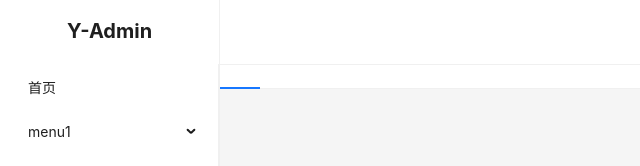
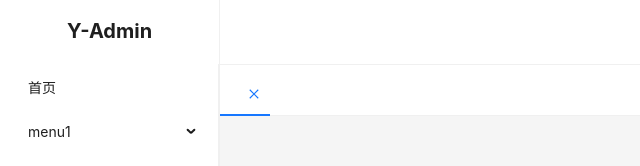
Before and after one commit to Yixi/vite-react-typescript-admin-starter, a React (Vite) app: page / in a window 1280 px wide. Shown: the top 166 px of the page, without its empty margins (0-640 px from the left). Built offline with nearby package versions, Linux system fonts and the light colour scheme.

Commit message:
add tab close

```diff
--- a/src/layout/TabBar/index.module.less
+++ b/src/layout/TabBar/index.module.less
@@ -4,7 +4,14 @@
       margin: 0;
     }
     .ant-tabs .ant-tabs-tab {
-      padding: 12px 20px;
+      padding: 12px 10px 12px 20px;
     }
   }
 }
+
+.close {
+  font-size: 12px;
+  &:hover {
+    transform: scale(1.2);
+  }
+}
--- a/src/layout/TabBar/index.tsx
+++ b/src/layout/TabBar/index.tsx
@@ -1,33 +1,73 @@
 import { routeConfig } from '@root/routes'
 import { parseRoutesFlatten } from '@root/utils/parseRoute'
-import { Tabs, theme } from 'antd'
-import { TabsProps } from 'antd/lib'
-import { find } from 'lodash'
+import { Space, Tabs, theme } from 'antd'
+import { find, findIndex, last, map } from 'lodash'
 import React, { useEffect, useMemo } from 'react'
 import { useLocation, useNavigate } from 'react-router-dom'
 import styles from './index.module.less'
+import { CloseOutlined } from '@ant-design/icons'
+import { RouteInfo } from '@root/types/base'
 
 const TabBar = () => {
   const navigate = useNavigate()
   const { pathname } = useLocation()
   const { token } = theme.useToken()
-  const [tabs, setTabs] = React.useState<TabsProps['items']>([])
+  const [tabs, setTabs] = React.useState<
+    { pathname: string; route: RouteInfo }[]
+  >([])
   const [activeKey, setActiveKey] = React.useState(pathname)
 
   const flattenRoutes = useMemo(() => {
     return parseRoutesFlatten(routeConfig)
   }, [routeConfig])
 
+  const onRemoveTab = (pathname: string) => {
+    // console.log(pathname)
+    // console.log(tabs)
+    const tabIndex = findIndex(tabs, { pathname: pathname })
+    // console.log(tabIndex)
+    const newTabs = tabs.filter((tab) => tab.pathname !== pathname)
+    setTabs(newTabs)
+
+    if (pathname === location.pathname) {
+      // console.log(newTabs)
+      let nextTab = newTabs[tabIndex]
+      if (!nextTab) {
+        nextTab = last(newTabs)
+      }
+      if (!nextTab) {
+        nextTab = { pathname: '/', route: null }
+      }
+      navigate(nextTab.pathname)
+    }
+  }
+
   useEffect(() => {
-    if (!find(tabs, { key: pathname })) {
+    console.log(pathname)
+    if (!find(tabs, { pathname })) {
       const route = find(flattenRoutes, { path: pathname })
-      setTabs((prev) => [
-        ...prev,
-        { key: pathname, label: route?.meta?.title || '' },
-      ])
+      setTabs((prev) => [...prev, { pathname, route }])
     }
     setActiveKey(pathname)
   }, [pathname, flattenRoutes])
+
+  const tabItems = useMemo(() => {
+    return map(tabs, (tab) => ({
+      key: tab.pathname,
+      label: (
+        <Space>
+          <span>{tab.route?.meta?.title || ''}</span>
+          <CloseOutlined
+            className={styles.close}
+            onClick={(event) => {
+              event.stopPropagation()
+              onRemoveTab(tab.pathname)
+            }}
+          />
+        </Space>
+      ),
+    }))
+  }, [tabs])
 
   const onChange = (key: string) => {
     navigate(key)
@@ -41,7 +81,7 @@ const TabBar = () => {
       }}
       className={styles['tab-bar']}
     >
-      <Tabs items={tabs} activeKey={activeKey} onChange={onChange} />
+      <Tabs items={tabItems} activeKey={activeKey} onChange={onChange} />
     </div>
   )
 }
```
